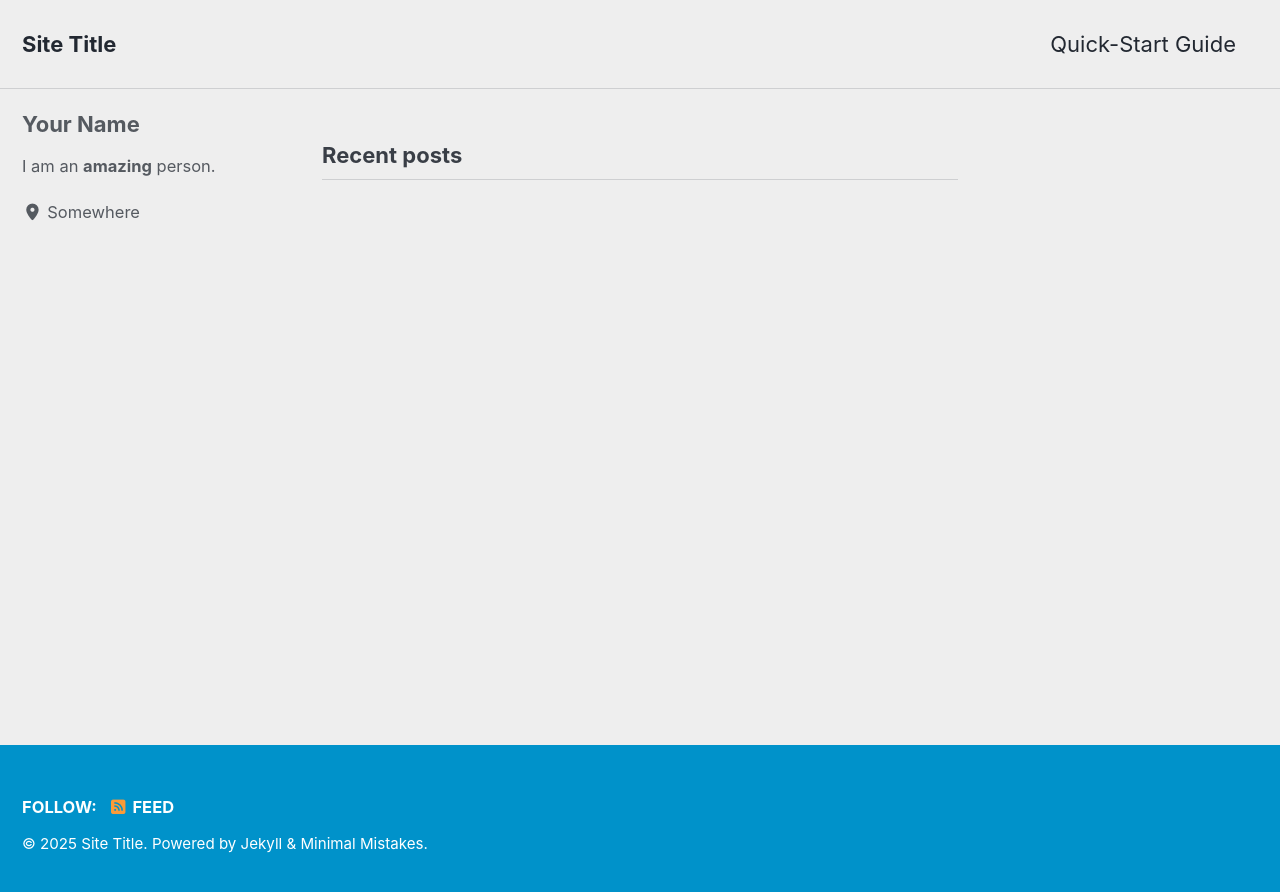
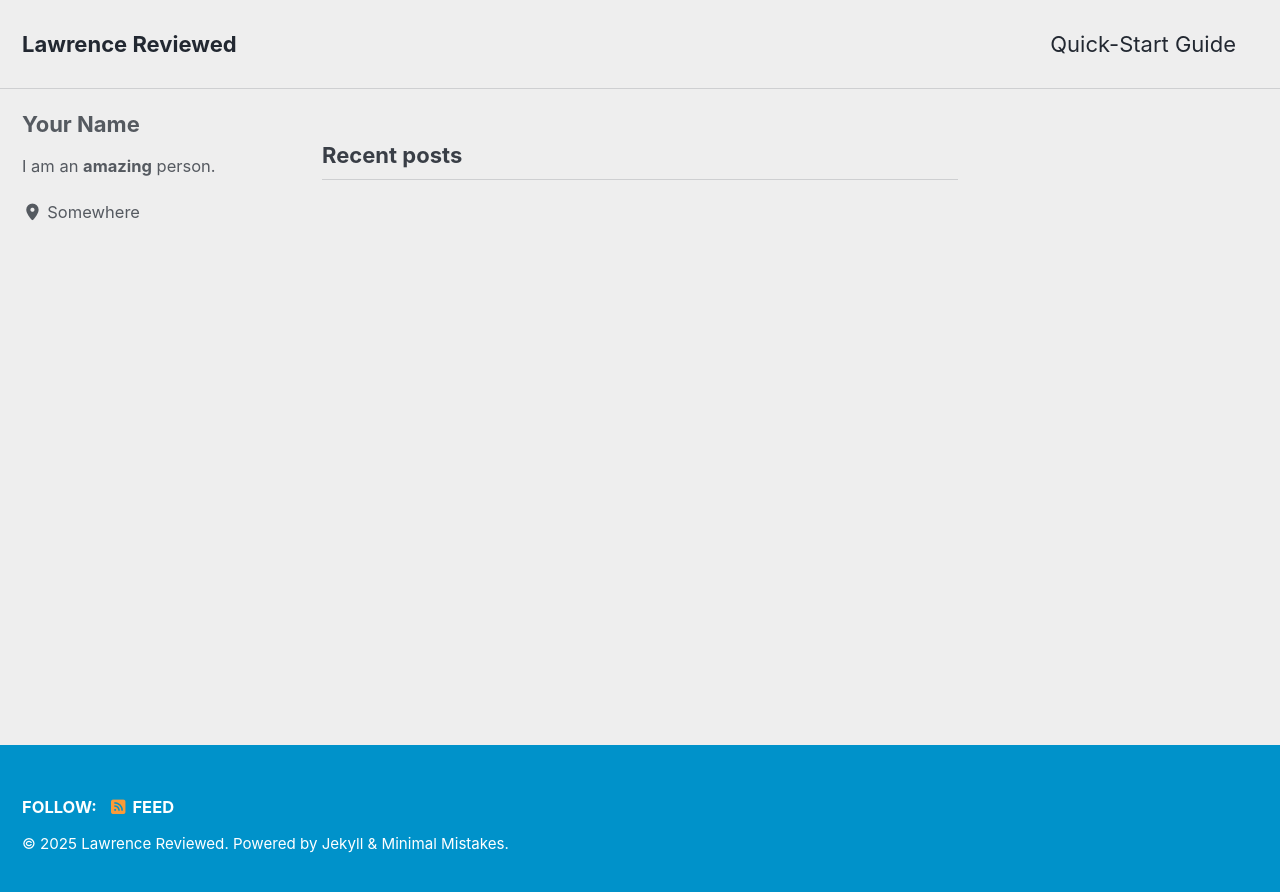
Before and after one commit to idrhku/lawrence-reviewed, a Jekyll site: the page built from index.html, in a window 1280 px wide. Shown: the top 892 px of the page. Built offline with Jekyll 4.4.1, drawn with Linux system fonts in a browser that asks for light colours; cached includes are drawn as plain includes; the list of posts is cut into pages by our own code.

Commit message:
Update _config.yml

```diff
--- a/_config.yml
+++ b/_config.yml
@@ -17,11 +17,11 @@ minimal_mistakes_skin    : "air" # "default", "aqua", "contrast", "dark", "dirt"
 # Site Settings
 locale                   : "en-US"
 rtl                      : # true, false (default) # turns direction of the page into right to left for RTL languages
-title                    : "Site Title"
+title                    : "Lawrence Reviewed"
 title_separator          : "-"
-subtitle                 : # site tagline that appears below site title in masthead
-name                     : "Your Name"
-description              : "An amazing website."
+subtitle                 : # A public digital humanities project for KU Reads
+name                     : ""
+description              : ""
 url                      : # the base hostname & protocol for your site e.g. "https://mmistakes.github.io"
 baseurl                  : # the subpath of your site, e.g. "/blog"
 repository               : # GitHub username/repo-name e.g. "mmistakes/minimal-mistakes"
```
